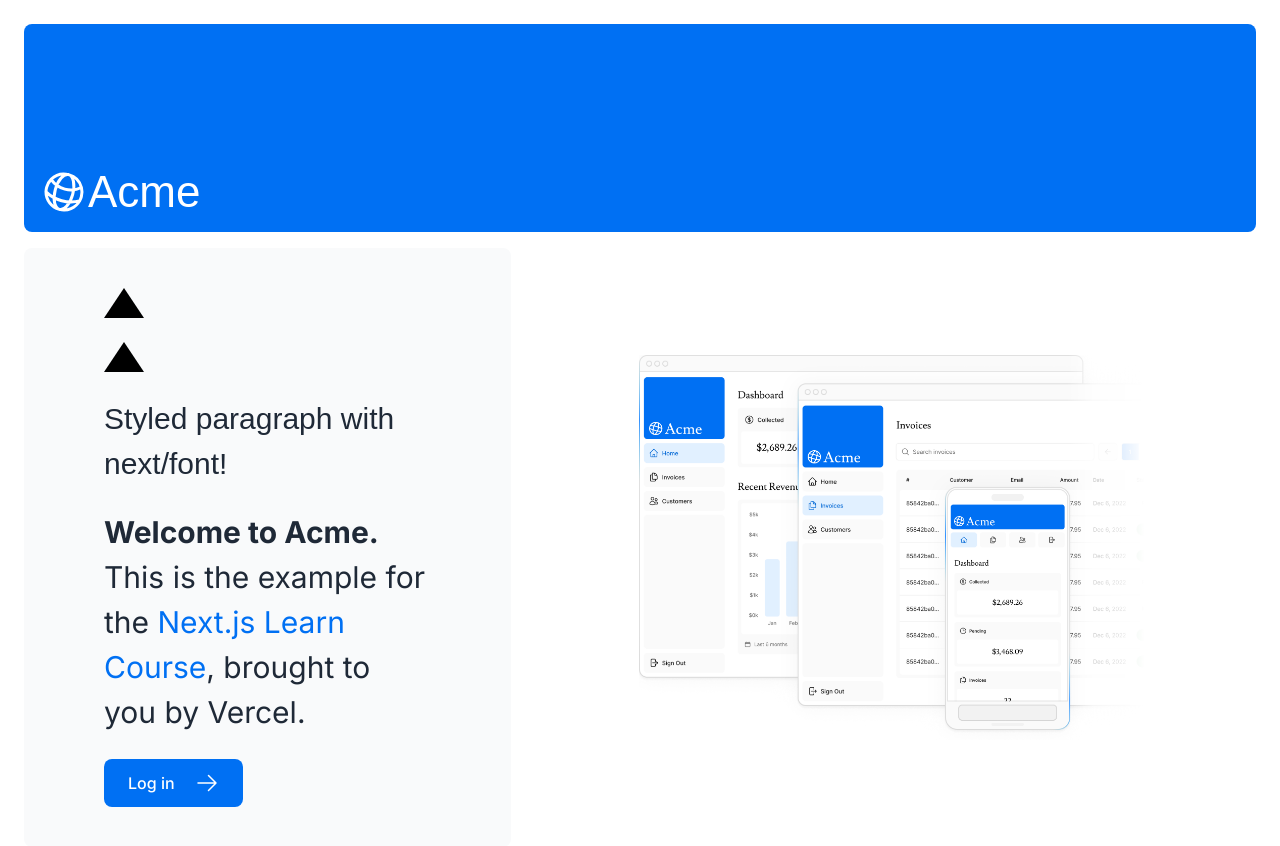
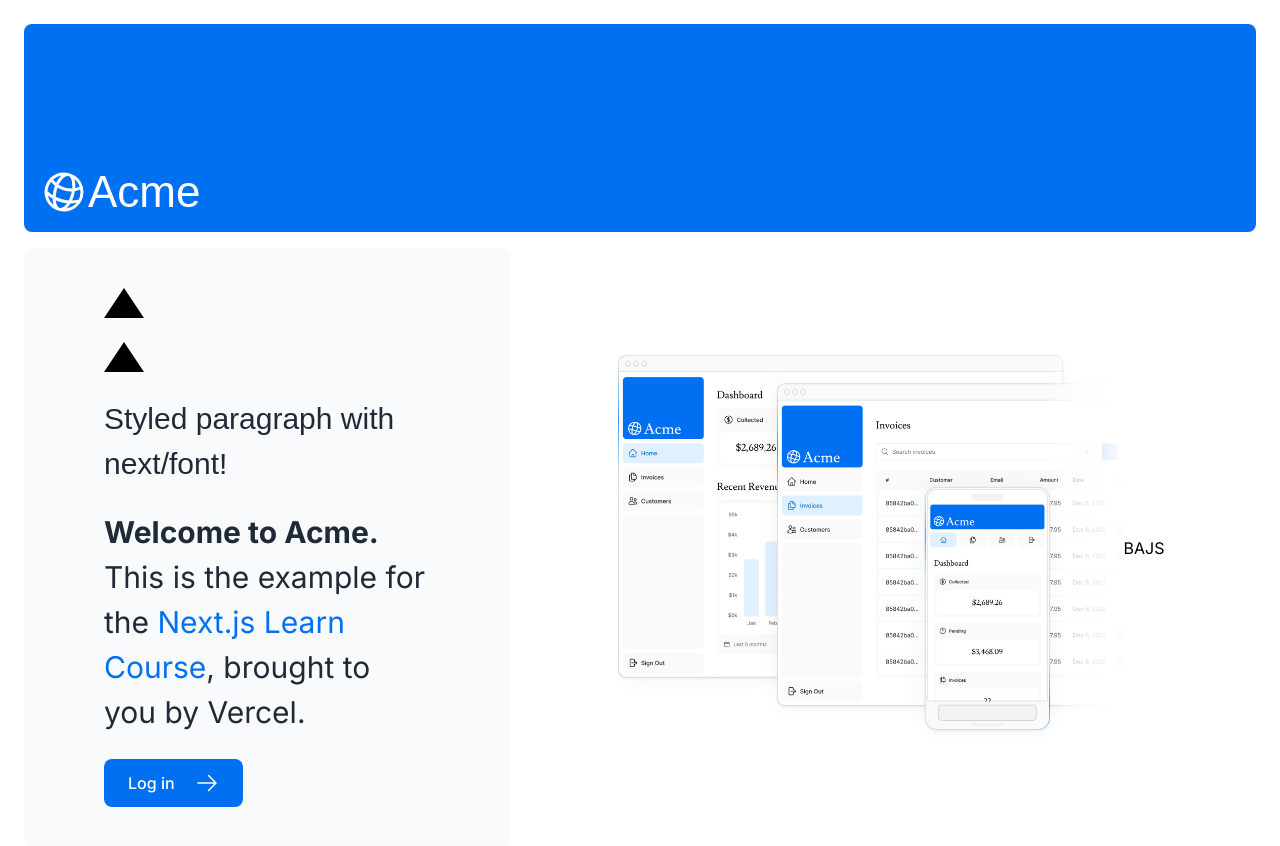
Before and after one commit to Grupparbete-CICD/ci-cd-acme, a Next.js app: page / in a window 1280 px wide. Shown: the top 846 px of the page. Built offline with nearby package versions, Linux system fonts and the light colour scheme; a web font is replaced by a local one.

Commit message:
SCRUM-5 #comment Kommentartext här

```diff
--- a/app/page.tsx
+++ b/app/page.tsx
@@ -52,6 +52,7 @@
             className='block md:hidden'
             alt="Screenshots of the dashboard project showing mobile version"
           />
+          <div><p>BAJS</p></div>
         </div>
       </div>
     </main>
```
